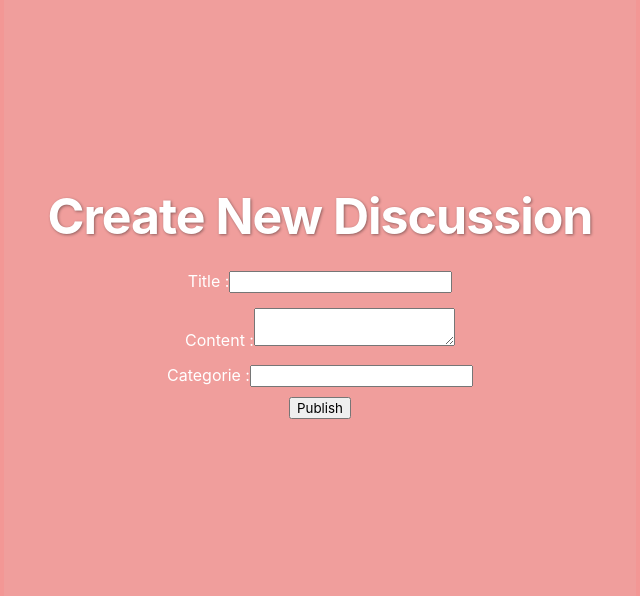
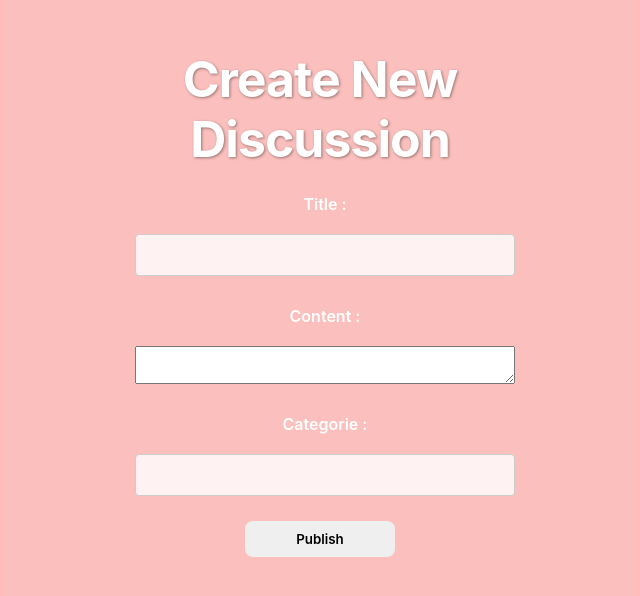
Before and after one commit to ayasqualli/Forum-App, a Vue app: page /new-discussion in a window 1280 px wide. Shown: the part 122-718 px from the top of the page, without its empty margins (320-960 px from the left). Built offline with nearby package versions, Linux system fonts and the light colour scheme.

Commit message:
add form styling

```diff
--- a/src/components/NewDiscussionForm.vue
+++ b/src/components/NewDiscussionForm.vue
@@ -97,7 +97,7 @@ export default {
   height: 120%;
   top: -10%;
   left: -10%;
-  background-color: rgb(243, 151, 149);
+  background-color: rgb(255, 189, 186);
 }
 
 .flex-container {
@@ -126,7 +126,7 @@ export default {
 }
 
 .form {
-  width: 100%;
+  width: 60%;
 }
 
 h1 {
@@ -141,8 +141,42 @@ h1 {
 }
 
 .form-group {
-  margin: 5px 0;
+  margin: 20px 0;
   padding: 5px;
+  display: flex;
+  flex-direction: column;
+  gap: 15px;
+  width: 100%;
+}
+
+label{
+  font-weight: 600;
+  margin-bottom: 5px;
+}
+
+input {
+  padding: 10px;
+  border-radius: 4px;
+  border: 1px solid #ccc;
+  font-size: 16px;
+  background-color: rgb(255, 255, 255, 0.8);
+  transition: border-color 0.3s ease-in-out;
+}
+
+input:focus{
+  outline: none;
+  border-color: #ff6361;
+  box-shadow: 0 0 10px #dc5654;
+}
+
+button{
+  height: fit-content;
+  width: 150px;
+  padding: 10px;
+  border-radius: 8px;
+  border: none;
+  font-weight: 600;
+  background-color:
 }
 
 </style>
--- a/src/firebase-config.js
+++ b/src/firebase-config.js
@@ -1,7 +1,6 @@
 // Import the functions you need from the SDKs you need
 import { initializeApp } from "firebase/app";
 import { getAnalytics } from "firebase/analytics";
-import { getStorage } from "firebase/storage";
 import { getFirestore } from "firebase/firestore";
 import {
   sendPasswordResetEmail,
```
